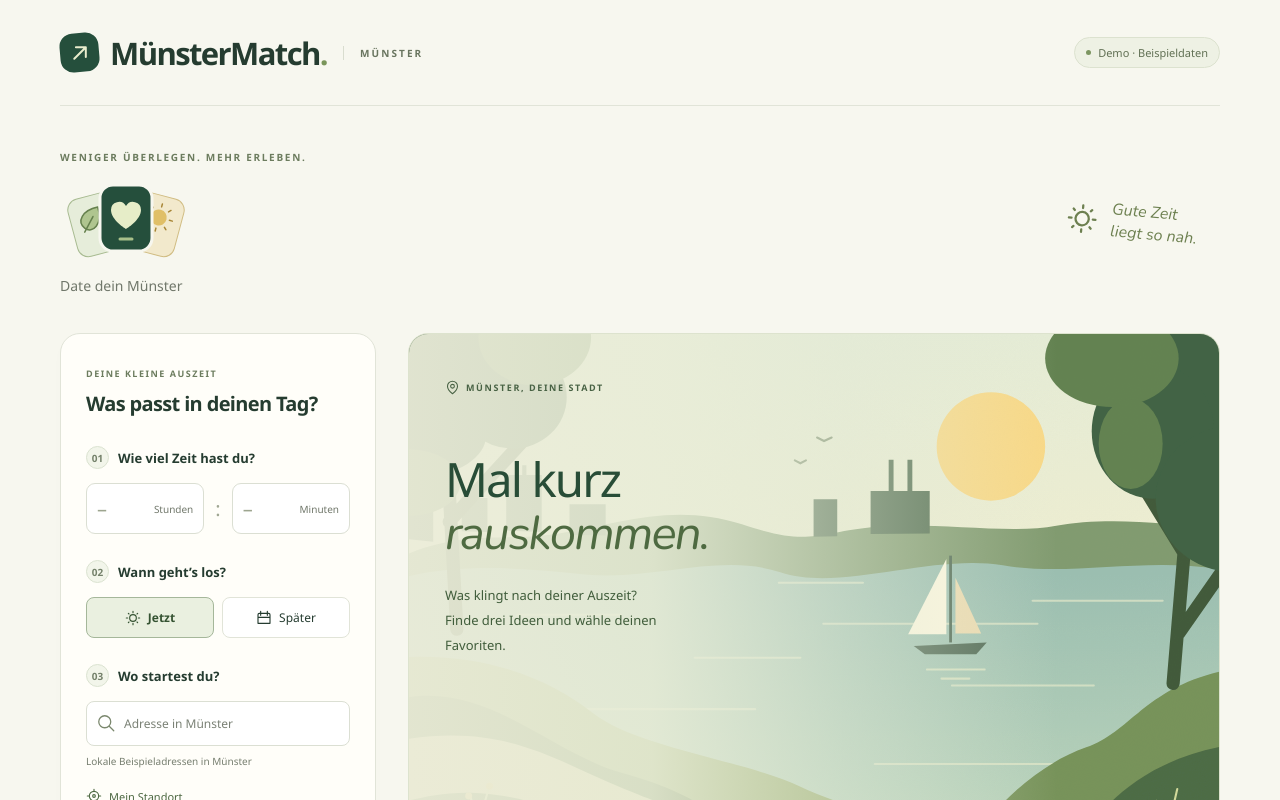
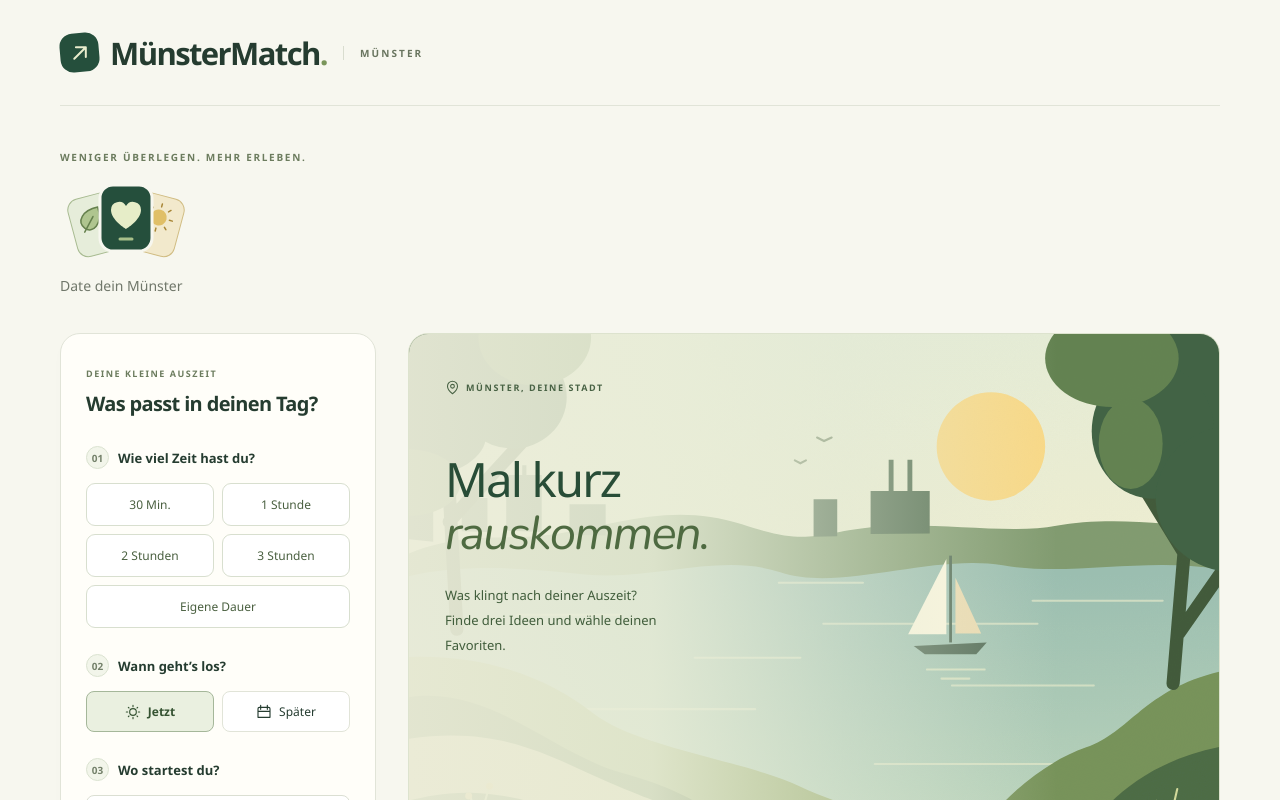
Before and after one commit to timogriese/aktivitaeten_in_muenster, a Nuxt app in the folder frontend/: page / in a window 1280 px wide. Shown: the top 800 px of the page. Built offline with nearby package versions, Linux system fonts and the light colour scheme; a web font is replaced by a local one.

Commit message:
zeitfelder vereinfachen

```diff
--- a/frontend/app/app.vue
+++ b/frontend/app/app.vue
@@ -88,7 +88,6 @@ onBeforeUnmount(() => { ++searchVersion })
     <a class="skip-link" href="#main-content">Zum Inhalt springen</a>
     <header class="site-header">
       <div class="brand" aria-label="MünsterMatch"><span class="brand-mark"><AppIcon name="arrow" :size="28" /></span><span>MünsterMatch<span class="brand-dot">.</span></span><span class="brand-city">MÜNSTER</span></div>
-      <span class="demo-badge"><span></span>Demo · Beispieldaten</span>
     </header>
     <main id="main-content">
       <section class="intro" aria-labelledby="page-title">
@@ -112,16 +111,15 @@ onBeforeUnmount(() => { ++searchVersion })
           </svg>
           <p class="intro-copy">Date dein Münster</p>
         </div>
-        <div class="intro-stamp" aria-hidden="true"><AppIcon name="sun" :size="32" /><span>Gute Zeit<br>liegt so nah.</span></div>
       </section>
       <div class="workspace">
         <aside class="search-sidebar" aria-label="Aktivitäten suchen">
           <SearchForm v-model:origin="origin" :loading="loading" @search="search" />
           <div class="sidebar-note"><AppIcon name="leaf" :size="21" /><p>Manchmal ist die nächste<br>Auszeit gleich um die Ecke.</p></div>
         </aside>
-        <section class="results-section" :aria-labelledby="searched ? 'results-heading' : undefined" :aria-label="searched ? undefined : 'Entdecken'" :aria-busy="loading">
+        <section class="results-section" :class="{ 'results-section--with-selection': selected }" :aria-labelledby="searched ? 'results-heading' : undefined" :aria-label="searched ? undefined : 'Entdecken'" :aria-busy="loading">
           <div v-if="searched" class="results-toolbar">
-            <div class="result-summary"><h2 id="results-heading">{{ resultHeading }}</h2><span>{{ roundComplete ? shortlist.length : activities.length }} {{ (roundComplete ? shortlist.length : activities.length) === 1 ? 'Aktivität' : 'Aktivitäten' }} · Beispieldaten</span></div>
+            <div class="result-summary"><h2 id="results-heading">{{ resultHeading }}</h2><span>{{ roundComplete ? shortlist.length : activities.length }} {{ (roundComplete ? shortlist.length : activities.length) === 1 ? 'Aktivität' : 'Aktivitäten' }}</span></div>
           </div>
           <div class="sr-only" role="status" aria-atomic="true">{{ announcement }}</div>
           <p v-if="searchError" class="result-error" role="alert">{{ searchError }}</p>
@@ -163,7 +161,7 @@ onBeforeUnmount(() => { ++searchVersion })
         </section>
       </div>
     </main>
-    <footer class="site-footer"><span>Mit Neugier durch Münster.</span><p>Demo mit Beispieldaten. Veranstaltungen und Zeitangaben sind keine verifizierten aktuellen Informationen.</p></footer>
+    <footer class="site-footer"><span>Mit Neugier durch Münster.</span></footer>
     <ActivityDetails ref="details" :activity="detailActivity" />
   </div>
 </template>
--- a/frontend/app/assets/main.css
+++ b/frontend/app/assets/main.css
@@ -50,8 +50,6 @@ h1, h2, h3, p { margin: 0; }
 .brand-mark svg { transform: rotate(-40deg); }
 .brand-dot { color: #7a955a; }
 .brand-city { font-size: 10px; letter-spacing: 2.1px; font-weight: 600; padding-left: 16px; margin-left: 5px; border-left: 1px solid #d9ddcf; color: #69755f; }
-.demo-badge { display: inline-flex; align-items: center; gap: 7px; font-size: 11px; color: #617054; border: 1px solid #dce2cf; background: #eef1e4; border-radius: 100px; padding: 7px 11px; white-space: nowrap; }
-.demo-badge > span { width: 5px; height: 5px; border-radius: 100%; background: #7c9560; }
 .intro { display: flex; align-items: center; justify-content: space-between; padding: 44px 0 38px; }
 .eyebrow { font-size: 10px; font-weight: 650; text-transform: uppercase; letter-spacing: 1.7px; color: #6c7c5e; }
 h1 { font-size: clamp(36px, 3.6vw, 51px); line-height: 1.2; font-weight: 520; letter-spacing: -2px; margin-top: 12px; }
@@ -59,8 +57,6 @@ h1 em { font-weight: 400; color: #55714a; }
 .intro-copy { margin-top: 14px; color: var(--muted); font-size: 14px; }
 .intro-logo { display: block; width: 132px; height: 84px; margin-top: 14px; }
 .mobile-break { display: none; }
-.intro-stamp { display: flex; align-items: center; gap: 13px; margin-right: 22px; color: #6d8050; transform: rotate(5deg); }
-.intro-stamp > span { font-size: 16px; line-height: 1.35; font-style: italic; }
 .workspace { display: grid; grid-template-columns: 316px minmax(0, 1fr); gap: 32px; align-items: start; }
 .search-sidebar { min-width: 0; }
 .search-form { background: #fffef9; border: 1px solid var(--line); border-radius: 20px; padding: 26px 25px; box-shadow: 0 4px 18px #26382a03; }
@@ -70,13 +66,18 @@ h1 em { font-weight: 400; color: #55714a; }
 .search-field { border: 0; padding: 0; margin: 0 0 26px; min-width: 0; }
 .search-field legend { padding: 0; margin-bottom: 14px; display: flex; align-items: center; gap: 9px; font-size: 13px; font-weight: 600; }
 .field-number { font-size: 10px; font-weight: 600; width: 23px; height: 23px; display: inline-flex; align-items: center; justify-content: center; border-radius: 50%; border: 1px solid #dbe3d1; color: #74816a; background: #f2f5ea; }
-.duration-inputs { display: flex; align-items: center; gap: 11px; }
-.number-field { display: flex; align-items: center; gap: 6px; border: 1px solid #dbdfd3; border-radius: 9px; padding: 0 10px; width: calc(50% - 13px); height: 51px; background: white; }
-.number-field input { width: 100%; min-width: 0; border: 0; background: none; padding: 8px 0; font-size: 20px; color: var(--green); font-weight: 500; appearance: textfield; -moz-appearance: textfield; }
-.number-field input::-webkit-inner-spin-button, .number-field input::-webkit-outer-spin-button { appearance: none; margin: 0; }
-.number-field input::placeholder { color: #9da58f; }
-.number-field span { font-size: 10px; color: var(--muted); }
-.duration-divider { color: #a0a793; font-size: 20px; }
+.duration-options { display: grid; grid-template-columns: repeat(2, minmax(0, 1fr)); gap: 8px; }
+.duration-options label { position: relative; display: flex; align-items: center; justify-content: center; min-height: 43px; padding: 10px 7px; border: 1px solid #d8dfcf; border-radius: 9px; background: white; color: #4a6040; font-size: 12px; cursor: pointer; }
+.duration-options input { position: absolute; inset: 0; width: 100%; height: 100%; margin: 0; opacity: 0; cursor: pointer; }
+.duration-options label:hover { background: #f0f4e8; }
+.duration-options label.checked { background: var(--green); border-color: var(--green); color: #fffef5; font-weight: 600; }
+.duration-options label:has(input:focus-visible) { outline: 3px solid #96742a; outline-offset: 3px; }
+.duration-options .duration-custom-option { grid-column: 1 / -1; }
+.duration-inputs { display: grid; grid-template-columns: repeat(2, minmax(0, 1fr)); gap: 12px; margin-top: 14px; }
+.number-field { display: flex; flex-direction: column; gap: 6px; min-width: 0; }
+.number-field input { width: 100%; min-width: 0; min-height: 46px; border: 1px solid #dbdfd3; border-radius: 9px; background: white; padding: 9px 11px; font-size: 18px; color: var(--green); font-weight: 500; }
+.number-field input::placeholder { color: #78856d; }
+.number-field span { font-size: 12px; color: #5b6b50; }
 .start-options { display: grid; grid-template-columns: 1fr 1fr; gap: 8px; }
 .start-options label { display: flex; position: relative; align-items: center; justify-content: center; gap: 7px; padding: 11px 7px; border: 1px solid var(--line); border-radius: 8px; font-size: 12px; background: white; cursor: pointer; }
 .start-options input { position: absolute; opacity: 0; width: 100%; height: 100%; margin: 0; inset: 0; cursor: pointer; }
@@ -107,6 +108,9 @@ h1 em { font-weight: 400; color: #55714a; }
 .sidebar-note { display: flex; gap: 12px; align-items: center; justify-content: center; margin-top: 22px; color: #768267; }
 .sidebar-note p { font-size: 11px; line-height: 1.8; }
 .results-section { min-width: 0; }
+.results-section--with-selection { display: flex; flex-direction: column; }
+.results-section--with-selection > .discover-view { order: -1; }
+.results-section--with-selection > .results-toolbar { margin-top: 18px; }
 .results-toolbar { display: flex; justify-content: space-between; align-items: center; gap: 16px; margin: 0 0 18px; min-height: 45px; }
 .result-summary h2 { font-size: 15px; font-weight: 600; letter-spacing: -.25px; }
 .result-summary > span { display: block; color: var(--muted); font-size: 10px; margin-top: 5px; }
@@ -163,7 +167,6 @@ h1 em { font-weight: 400; color: #55714a; }
 .detail-facts > div { display: grid; grid-template-columns: 155px 1fr; gap: 14px; padding: 13px 0; border-top: 1px solid var(--line); font-size: 12px; line-height: 1.7; }
 .detail-facts dt { display: flex; align-items: center; gap: 8px; font-weight: 600; }
 .detail-facts dd { margin: 0; color: #6b7463; }
-.detail-content > .detail-demo { padding: 12px 14px; background: #f1f3e7; border-radius: 8px; font-size: 11px; line-height: 1.7; }
 .detail-actions { display: flex; align-items: center; flex-wrap: wrap; gap: 20px; margin-top: 23px; }
 .text-link { display: inline-flex; align-items: center; gap: 7px; font-size: 12px; text-underline-offset: 4px; }
 .decision-progress { display: flex; align-items: center; justify-content: space-between; gap: 12px; margin: 0 0 14px; font-size: 12px; color: #5d7051; }
@@ -191,8 +194,12 @@ h1 em { font-weight: 400; color: #55714a; }
 .round-completion > .eyebrow { margin-top: 20px; color: #566c45; font-size: 9px; }
 .round-completion h3 { font-weight: 400; font-size: clamp(24px, 2.6vw, 34px); letter-spacing: -.6px; line-height: 1.25; margin: 10px 0; }
 .round-completion > p:last-child { color: #586a4d; font-size: 12px; line-height: 1.7; }
-.success-emblem { position: relative; display: grid; place-items: center; width: 82px; height: 82px; margin: 8px 0; }
-.success-check { position: relative; width: 70px; height: 70px; padding: 4px; background: #254f3c; border-radius: 50%; color: #f2e8b9; animation: success-arrive .5s cubic-bezier(.2, .8, .3, 1.2) both; }
+.round-completion.round-completion--success { display: grid; grid-template-columns: 56px minmax(0, 1fr); gap: 4px 16px; padding: 16px 20px; margin-bottom: 14px; text-align: left; }
+.round-completion--success > .eyebrow { grid-column: 2; margin-top: 0; }
+.round-completion--success h3 { grid-column: 2; font-size: clamp(20px, 2vw, 26px); margin: 0; }
+.round-completion--success > p:last-child { grid-column: 2; }
+.success-emblem { position: relative; display: grid; grid-column: 1; grid-row: 1 / 4; place-items: center; width: 56px; height: 56px; }
+.success-check { position: relative; width: 48px; height: 48px; padding: 4px; background: #254f3c; border-radius: 50%; color: #f2e8b9; animation: success-arrive .5s cubic-bezier(.2, .8, .3, 1.2) both; }
 .success-check circle { stroke: #b4ca89; stroke-width: 1.5; stroke-dasharray: 183; stroke-dashoffset: 0; animation: success-ring .6s ease both; }
 .success-check path { stroke: currentColor; stroke-width: 3.5; stroke-linecap: round; stroke-linejoin: round; stroke-dasharray: 44; stroke-dashoffset: 0; animation: success-tick .4s .25s ease both; }
 .success-pieces { position: absolute; inset: 0; pointer-events: none; }
@@ -252,12 +259,10 @@ h1 em { font-weight: 400; color: #55714a; }
   .brand { font-size: 27px; gap: 8px; }
   .brand-city { display: none; }
   .brand-mark { width: 34px; height: 34px; border-radius: 11px; }
-  .demo-badge { font-size: 9px; padding: 6px 9px; }
   .intro { padding: 33px 0 29px; }
   h1 { font-size: 40px; letter-spacing: -1.5px; }
   .intro .eyebrow { font-size: 9px; }
   .intro-copy { font-size: 12px; }
-  .intro-stamp { display: none; }
   .workspace { grid-template-columns: minmax(0, 1fr); gap: 28px; }
   .search-form { display: grid; grid-template-columns: 1fr 1fr; gap: 0 25px; padding: 24px; }
   .form-heading { grid-column: 1 / -1; margin-bottom: 24px; }
@@ -284,6 +289,8 @@ h1 em { font-weight: 400; color: #55714a; }
   .detail-facts > div { grid-template-columns: 125px minmax(0, 1fr); gap: 10px; }
 }
 @media (max-width: 440px) {
+  .round-completion.round-completion--success { grid-template-columns: 40px minmax(0, 1fr); column-gap: 10px; padding: 14px; }
+  .success-emblem, .success-check { width: 40px; height: 40px; }
   .site-header { flex-wrap: wrap; padding-block: 16px; }
   .shortlist-grid > .activity-card { grid-template-columns: 90px minmax(0, 1fr); }
   .shortlist-grid .card-content { padding: 17px; }
@@ -300,8 +307,6 @@ h1 em { font-weight: 400; color: #55714a; }
   .search-form { padding: 22px; display: block; }
   .form-heading { margin-bottom: 25px; }
   .search-field { margin-bottom: 22px; }
-  .number-field { width: calc(50% - 13px); }
-  .number-field input { padding-left: 3px; }
   .search-field legend { font-size: 13px; }
   .results-toolbar { gap: 8px; }
   .result-summary h2 { font-size: 13px; max-width: 150px; }
--- a/frontend/app/components/ActivityCard.vue
+++ b/frontend/app/components/ActivityCard.vue
@@ -10,7 +10,7 @@ const categoryIcon = computed(() => ({ 'Natur & draußen': 'leaf', 'Kunst & Kult
     <div class="card-visual">
       <ActivityImage :src="activity.imageUrl" :title="activity.title" />
       <span class="image-location"><AppIcon name="pin" :size="15" /> Münster</span>
-      <span v-if="activity.kind === 'event'" class="event-badge">Fiktives Event</span>
+      <span v-if="activity.kind === 'event'" class="event-badge">Event</span>
     </div>
     <div class="card-content">
       <span class="category" :data-category="categoryIcon"><AppIcon :name="categoryIcon" :size="17" />{{ activity.category }}</span>
@@ -18,7 +18,7 @@ const categoryIcon = computed(() => ({ 'Natur & draußen': 'leaf', 'Kunst & Kult
       <p class="card-description">{{ activity.description }}</p>
       <div v-if="activity.timingLabel || activity.travelTimeMinutes != null" class="timing-info">
         <span v-if="activity.timingLabel"><AppIcon name="clock" :size="16" />{{ activity.timingLabel }}</span>
-        <span v-if="activity.travelTimeMinutes != null"><AppIcon name="arrow" :size="16" />{{ activity.travelTimeMinutes }} Min. Anreise · Beispiel</span>
+        <span v-if="activity.travelTimeMinutes != null"><AppIcon name="arrow" :size="16" />{{ activity.travelTimeMinutes }} Min. Anreise</span>
       </div>
       <button class="primary-button card-more" type="button" @click="$emit('details')">Mehr erfahren <AppIcon name="arrow" :size="18" /></button>
       <slot name="actions" />
--- a/frontend/app/components/ActivityDetails.vue
+++ b/frontend/app/components/ActivityDetails.vue
@@ -41,7 +41,7 @@ defineExpose({ open, close })
       <button ref="closeButton" class="icon-button dialog-close" type="button" aria-label="Details schließen" @click="close"><AppIcon name="close" /></button>
       <ActivityImage :src="activity.imageUrl" :title="activity.title" />
       <div class="detail-content">
-        <span class="eyebrow">{{ activity.category }}<template v-if="activity.kind === 'event'"> · Fiktives Event</template></span>
+        <span class="eyebrow">{{ activity.category }}<template v-if="activity.kind === 'event'"> · Event</template></span>
         <h2 id="detail-title">{{ activity.title }}</h2>
         <p>{{ activity.detailedDescription || activity.description }}</p>
         <dl class="detail-facts">
@@ -50,9 +50,8 @@ defineExpose({ open, close })
           <div v-if="activity.endsAt"><dt><AppIcon name="calendar" />Ende</dt><dd>{{ formatDate(activity.endsAt) }} Uhr (Europe/Berlin)</dd></div>
           <div v-if="activity.openingHoursText"><dt><AppIcon name="clock" />Öffnungszeiten</dt><dd>{{ activity.openingHoursText }}</dd></div>
           <div v-if="activity.timingLabel"><dt><AppIcon name="clock" />Zeitlicher Hinweis</dt><dd>{{ activity.timingLabel }}</dd></div>
-          <div v-if="activity.travelTimeMinutes != null"><dt><AppIcon name="arrow" />Anreise</dt><dd>{{ activity.travelTimeMinutes }} Minuten (Beispiel)</dd></div>
+          <div v-if="activity.travelTimeMinutes != null"><dt><AppIcon name="arrow" />Anreise</dt><dd>{{ activity.travelTimeMinutes }} Minuten</dd></div>
         </dl>
-        <p class="detail-demo">Beispieldaten: Veranstaltungen, Öffnungs- und Reisezeiten sind nicht als aktuelle Angaben verifiziert.</p>
         <div v-if="safeWebsite(activity.websiteUrl)" class="detail-actions">
           <a class="text-link" :href="safeWebsite(activity.websiteUrl)" target="_blank" rel="noopener noreferrer">Website öffnen<AppIcon name="external" :size="16" /><span class="sr-only"> (neuer Tab)</span></a>
         </div>
--- a/frontend/app/components/SearchForm.vue
+++ b/frontend/app/components/SearchForm.vue
@@ -6,6 +6,13 @@ import type { AddressSuggestion, ExploreRequest } from '~/types/explore'
 defineProps<{ loading: boolean }>()
 const origin = defineModel<AddressSuggestion | null>('origin', { required: true })
 const emit = defineEmits<{ search: [request: ExploreRequest] }>()
+const durationChoice = ref<number | 'custom' | null>(null)
+const durationPresets = [
+  { minutes: 30, label: '30 Min.' },
+  { minutes: 60, label: '1 Stunde' },
+  { minutes: 120, label: '2 Stunden' },
+  { minutes: 180, label: '3 Stunden' },
+]
 const hours = ref<number | string>('')
 const minutes = ref<number | string>('')
 const startMode = ref('now')
@@ -22,6 +29,10 @@ const formError = ref('')
 const errorField = ref('')
 let addressVersion = 0
 let locationVersion = 0
+
+watch(durationChoice, () => {
+  if (errorField.value.startsWith('duration-')) { formError.value = ''; errorField.value = '' }
+})
 
 watch(origin, (value) => {
   ++locationVersion
@@ -120,15 +131,23 @@ function invalid(field: string, message: string) {
 function submit() {
   formError.value = ''
   errorField.value = ''
+  if (durationChoice.value === null) {
+    invalid('duration-preset-30', 'Bitte wähle eine Dauer oder gib eine eigene Dauer ein.')
+    return
+  }
+  let availableMinutes: number
+  if (durationChoice.value === 'custom') {
     const h = Number(hours.value)
     const m = Number(minutes.value)
-  const availableMinutes = h * 60 + m
+    availableMinutes = h * 60 + m
     const hourInput = document.getElementById('duration-hours') as HTMLInputElement
     const minuteInput = document.getElementById('duration-minutes') as HTMLInputElement
     if (!hourInput.validity.valid || !minuteInput.validity.valid || !Number.isSafeInteger(h) || h < 0 || !Number.isSafeInteger(m) || m < 0 || !Number.isSafeInteger(availableMinutes) || availableMinutes <= 0) {
       invalid('duration-hours', 'Bitte gib eine positive Dauer in ganzen Stunden und Minuten ein.')
       return
     }
+  }
+  else availableMinutes = durationChoice.value
   let startsAt: string
   if (startMode.value === 'now') startsAt = Temporal.Now.zonedDateTimeISO('Europe/Berlin').toString({ timeZoneName: 'never', calendarName: 'never', smallestUnit: 'second' })
   else {
@@ -155,12 +174,21 @@ onBeforeUnmount(() => { ++addressVersion; ++locationVersion })
 <template>
   <form class="search-form" novalidate @submit.prevent="submit">
     <div class="form-heading"><span class="eyebrow">Deine kleine Auszeit</span><h2>Was passt in deinen Tag?</h2></div>
-    <fieldset class="search-field">
+    <fieldset class="search-field" :aria-describedby="errorField.startsWith('duration-') ? 'search-form-error' : undefined">
       <legend><span class="field-number">01</span> Wie viel Zeit hast du?</legend>
-      <div class="duration-inputs">
-        <label class="number-field"><input id="duration-hours" v-model="hours" type="number" min="0" step="1" inputmode="numeric" placeholder="–" :aria-invalid="errorField === 'duration-hours'" :aria-describedby="errorField === 'duration-hours' ? 'search-form-error' : undefined"><span>Stunden</span></label>
-        <span class="duration-divider">:</span>
-        <label class="number-field"><input id="duration-minutes" v-model="minutes" type="number" min="0" step="1" inputmode="numeric" placeholder="–" :aria-invalid="errorField === 'duration-hours'" :aria-describedby="errorField === 'duration-hours' ? 'search-form-error' : undefined"><span>Minuten</span></label>
+      <div class="duration-options">
+        <label v-for="preset in durationPresets" :key="preset.minutes" :class="{ checked: durationChoice === preset.minutes }">
+          <input :id="`duration-preset-${preset.minutes}`" v-model="durationChoice" type="radio" name="duration" :value="preset.minutes" :aria-invalid="errorField === 'duration-preset-30'" :aria-describedby="errorField === 'duration-preset-30' ? 'search-form-error' : undefined">
+          {{ preset.label }}
+        </label>
+        <label class="duration-custom-option" :class="{ checked: durationChoice === 'custom' }">
+          <input v-model="durationChoice" type="radio" name="duration" value="custom" :aria-invalid="errorField === 'duration-preset-30'" :aria-describedby="errorField === 'duration-preset-30' ? 'search-form-error' : undefined">
+          Eigene Dauer
+        </label>
+      </div>
+      <div v-if="durationChoice === 'custom'" class="duration-inputs">
+        <label class="number-field"><span>Stunden</span><input id="duration-hours" v-model="hours" type="number" min="0" step="1" inputmode="numeric" placeholder="0" :aria-invalid="errorField === 'duration-hours'" :aria-describedby="errorField === 'duration-hours' ? 'search-form-error' : undefined"></label>
+        <label class="number-field"><span>Minuten</span><input id="duration-minutes" v-model="minutes" type="number" min="0" step="1" inputmode="numeric" placeholder="0" :aria-invalid="errorField === 'duration-hours'" :aria-describedby="errorField === 'duration-hours' ? 'search-form-error' : undefined"></label>
       </div>
     </fieldset>
     <fieldset class="search-field">
@@ -179,15 +207,14 @@ onBeforeUnmount(() => { ++addressVersion; ++locationVersion })
       <legend><span class="field-number">03</span> Wo startest du?</legend>
       <div class="address-combobox" @focusout="leaveAddress">
         <label class="sr-only" for="address">Adresse in Münster suchen</label>
-        <div class="address-input"><AppIcon name="search" :size="18" /><input id="address" v-model="addressText" type="text" role="combobox" autocomplete="off" placeholder="Adresse in Münster" aria-autocomplete="list" aria-controls="address-suggestions" :aria-expanded="suggestionsOpen" :aria-activedescendant="suggestionsOpen && activeSuggestion >= 0 ? `address-option-${activeSuggestion}` : undefined" :aria-invalid="errorField === 'address'" aria-describedby="address-hint" @input="searchAddresses" @keydown="addressKeydown" @focus="suggestionsOpen = !origin && Boolean(addressText.trim())"><AppIcon v-if="origin" name="check" :size="17" /></div>
+        <div class="address-input"><AppIcon name="search" :size="18" /><input id="address" v-model="addressText" type="text" role="combobox" autocomplete="off" placeholder="Adresse in Münster" aria-autocomplete="list" aria-controls="address-suggestions" :aria-expanded="suggestionsOpen" :aria-activedescendant="suggestionsOpen && activeSuggestion >= 0 ? `address-option-${activeSuggestion}` : undefined" :aria-invalid="errorField === 'address'" @input="searchAddresses" @keydown="addressKeydown" @focus="suggestionsOpen = !origin && Boolean(addressText.trim())"><AppIcon v-if="origin" name="check" :size="17" /></div>
         <div v-if="suggestionsOpen" class="suggestions-popover">
-          <ul id="address-suggestions" role="listbox" aria-label="Beispieladressen in Münster">
+          <ul id="address-suggestions" role="listbox" aria-label="Adressen in Münster">
             <li v-for="(address, index) in suggestions" :id="`address-option-${index}`" :key="address.id" role="option" :aria-selected="index === activeSuggestion" @pointerdown.prevent="chooseAddress(address)"><AppIcon name="pin" :size="16" />{{ address.label }}</li>
           </ul>
-          <p v-if="!suggestions.length" role="status">{{ addressLoading ? 'Adressen werden gesucht …' : addressError || 'Keine Beispieladresse gefunden. Versuche „Domplatz“, „Hafen“ oder „Bahnhof“.' }}</p>
+          <p v-if="!suggestions.length" role="status">{{ addressLoading ? 'Adressen werden gesucht …' : addressError || 'Keine Adresse gefunden. Versuche „Domplatz“, „Hafen“ oder „Bahnhof“.' }}</p>
         </div>
       </div>
-      <small id="address-hint">Lokale Beispieladressen in Münster</small>
       <div class="location-actions">
         <button class="text-button" type="button" :disabled="locating" @click="locate"><AppIcon name="locate" :size="16" />{{ locating ? 'Standort wird ermittelt …' : 'Mein Standort' }}</button>
       </div>
--- a/frontend/nuxt.config.ts
+++ b/frontend/nuxt.config.ts
@@ -10,7 +10,7 @@ export default defineNuxtConfig({
       htmlAttrs: { lang: 'de' },
       title: 'MünsterMatch · Date dein Münster',
       meta: [
-        { name: 'description', content: 'Entdecke Freizeitaktivitäten in Münster – mit deiner Zeit, deinem Startpunkt und Lust auf etwas Neues. Demo mit Beispieldaten.' },
+        { name: 'description', content: 'Entdecke Freizeitaktivitäten in Münster – mit deiner Zeit, deinem Startpunkt und Lust auf etwas Neues.' },
         { name: 'theme-color', content: '#f7f7ef' },
       ],
       link: [{ rel: 'icon', type: 'image/svg+xml', href: '/favicon.svg' }],
```
Also changed, not shown: frontend/app/data/explore.ts (+13 -13 lines). Lines whose indentation alone changed are shown as unchanged.
